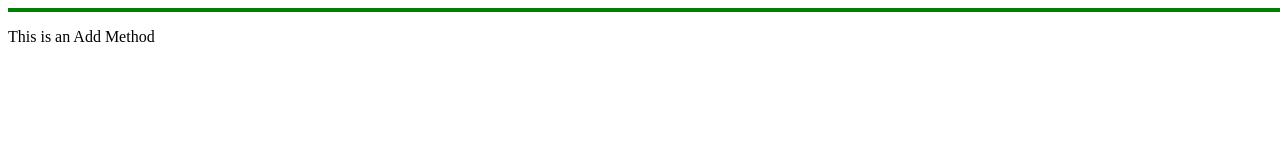
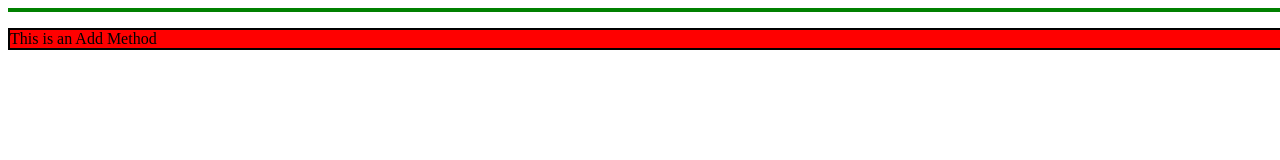
Before and after one commit to darrenmwong/JQueryPractice, a plain HTML site: page index.html in a window 1280 px wide. Drawn offline with Linux system fonts and the light colour scheme.

Commit message:
Stylesheet on add class

```diff
--- a/app.js
+++ b/app.js
@@ -1,6 +1,6 @@
 $(document).ready(function() {
   //add CLass
   $("#addClass").css('border', '2px solid green')
-    .add("<p> HI </p>");
+    .add("addClassCSS");
   alert('ITS WORKING');
 });
--- a/index.html
+++ b/index.html
@@ -11,7 +11,7 @@
 <body>
   <div id="container">
     <div id="addClass"></div>
-    <p> This is an Add Method </p>
+    <p id='addClassCSS'> This is an Add Method </p>
   </div>
 </body>
 
--- a/stylesheet.css
+++ b/stylesheet.css
@@ -7,3 +7,9 @@ body {
 
 
 }
+
+
+#addClassCSS {
+  background-color: red;
+  border: 2px solid black;
+}
```
